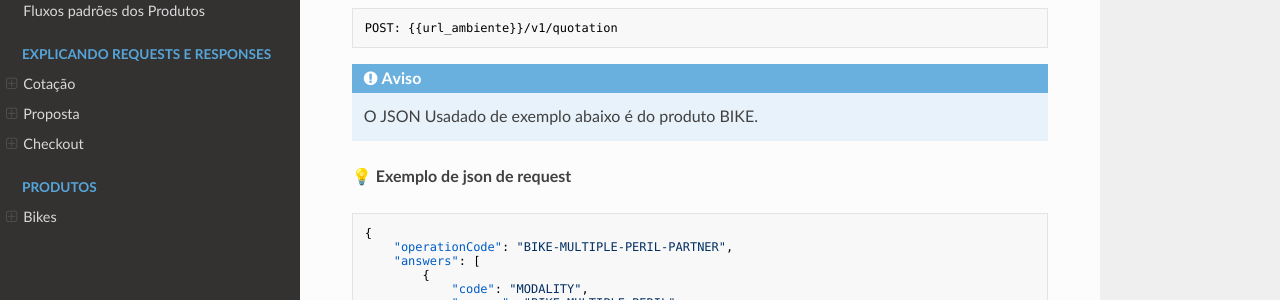
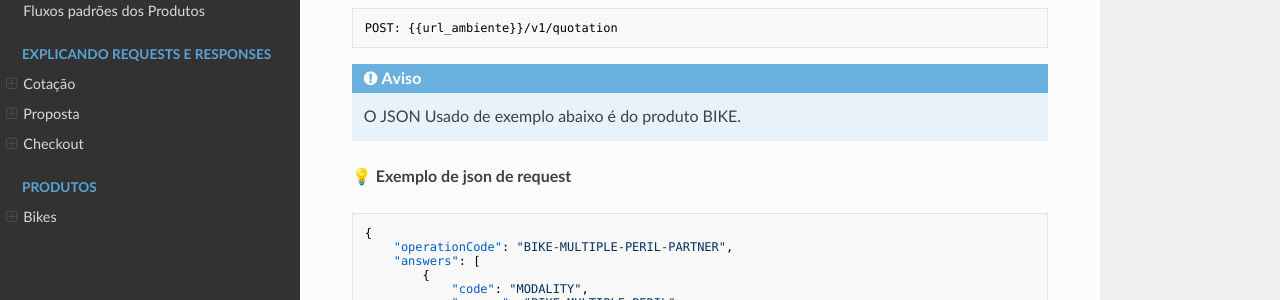
Before and after one commit to trinca137/ff-for-devs-docs, an MkDocs documentation site: the page built from docs/explicando-request-response/cotacao/request.md, in a window 1280 px wide. Shown: the part 200-500 px from the top of the page. Built offline with MkDocs 1.6.1, drawn with Linux system fonts in a browser that asks for light colours; nearby versions of some CDN libraries.

Commit message:
ajuste texto

```diff
--- a/docs/explicando-request-response/cotacao/request.md
+++ b/docs/explicando-request-response/cotacao/request.md
@@ -9,7 +9,7 @@ POST: {{url_ambiente}}/v1/quotation
 
 !!! Aviso
 
-      O JSON Usadado de exemplo abaixo é do produto BIKE.
+      O JSON Usado de exemplo abaixo é do produto BIKE.
 
 💡 **Exemplo de json de request**
 
```
Also changed, not shown: docs/explicando-request-response/cotacao/response.md (+1 -1 lines), docs/explicando-request-response/proposta/request.md (+1 -1 lines), docs/explicando-request-response/proposta/response.md (+1 -1 lines).
